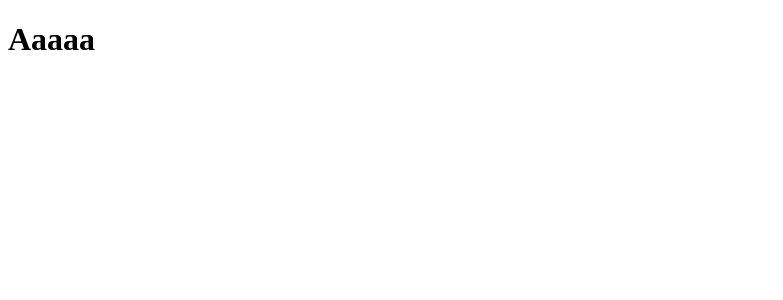
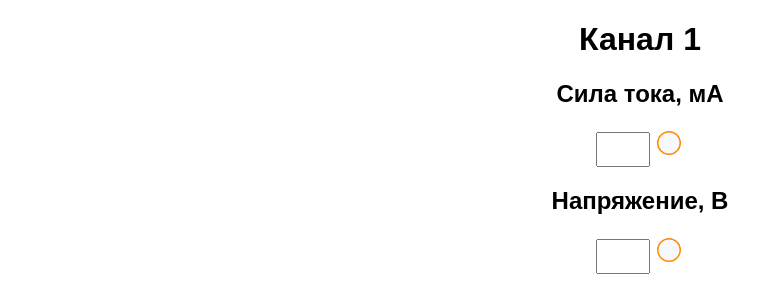
Before and after one commit to bauman-robotics/STM32h7-ethernet-UDP, a website: page udp server nodejs/public/index.html in a window 1280 px wide. Shown: the whole page, without its empty margins (0-783 px from the left). Drawn offline with nearby package versions, Linux system fonts and the light colour scheme; no server answers.

Commit message:
add front page

```diff
--- a/udp server nodejs/package.json
+++ b/udp server nodejs/package.json
@@ -10,6 +10,7 @@
   "author": "",
   "license": "ISC",
   "dependencies": {
-    "express": "^4.17.1"
+    "express": "^4.17.1",
+    "socket.io": "^2.3.0"
   }
 }
--- /dev/null
+++ b/udp server nodejs/public/css/style.css
@@ -0,0 +1,31 @@
+body {
+  font-family: sans-serif;
+}
+
+/* Make content area fill the entire browser window */
+html,
+.fullscreen {
+  height: 100%;
+  margin: 0;
+  padding: 0;
+  width: 100%;
+}
+
+/* Center the content in the browser window */
+.container {
+  display: flex;
+  margin: auto;
+  text-align: center;
+}
+
+.value {
+  font-size: 25px;
+}
+
+.led {
+  margin: auto;
+}
+
+.chanel {
+  flex: 1;
+}
--- a/udp server nodejs/public/index.html
+++ b/udp server nodejs/public/index.html
@@ -1,11 +1,49 @@
 <!DOCTYPE html>
-<html lang="en">
-<head>
-    <meta charset="UTF-8">
-    <meta name="viewport" content="width=device-width, initial-scale=1.0">
-    <title>Document</title>
-</head>
-<body>
-    <h1>Aaaaa</h1>
-</body>
+<html lang="ru">
+  <head>
+    <meta charset="utf-8" />
+    <title>test ADC from STM32H7</title>
+    <link rel="manifest" href="/manifest.json" />
+    <link rel="stylesheet" href="css/style.css" />
+    <link rel="icon" href="favicon.ico" type="image/x-icon" />
+    <meta name="viewport" content="width=device-width, initial-scale=1.0" />
+    <meta name="theme-color" content="white" />
+    <meta name="msapplication-TileColor" content="#FFFFFF" />
+  </head>
+  <body class="fullscreen">
+    <div class="container">
+
+      <div class="chanel">
+        <h1>Канал 1</h1>
+        <h2 class=>Сила тока, мА</h2>
+        <input type="text" size="1" readonly class="value" />
+        <svg viewBox="0 0 40 40" height="30" class="led">
+          <circle
+            id="led1"
+            cx="20"
+            cy="20"
+            r="15"
+            fill="GhostWhite"
+            stroke="DarkOrange"
+            stroke-width="2"
+          />
+        </svg>
+        <h2 class=>Напряжение, В</h2>
+        <input type="text" size="1" readonly class="value" />
+        <svg viewBox="0 0 40 40" height="30" class="led">
+          <circle
+            id="led2"
+            cx="20"
+            cy="20"
+            r="15"
+            fill="GhostWhite"
+            stroke="DarkOrange"
+            stroke-width="2"
+          />
+        </svg>
+      </div>
+  </div>
+    <script src="https://cdn.jsdelivr.net/npm/socket.io-client@2/dist/socket.io.js"></script>
+    <script src="js/main.js"></script>
+  </body>
 </html>
--- /dev/null
+++ b/udp server nodejs/public/js/main.js
@@ -0,0 +1,18 @@
+const socket = io.connect();
+
+const val = document.getElementsByClassName("value");
+socket.on("current", function (I) {
+  val[0].value = I;
+});
+socket.on("voltage", function (V) {
+  val[1].value = V;
+  led2.style.fill = "orange";
+});
+
+// window.onload = () => {
+//   "use strict";
+
+//   if ("serviceWorker" in navigator) {
+//     navigator.serviceWorker.register("./sw.js");
+//   }
+// };
```
Also changed, not shown: udp server nodejs/public/sw.js (added, +25 -0 lines), udp server nodejs/server.js (+29 -19 lines), udp server nodejs/public/favicon.ico (added), udp server nodejs/public/images/hello-icon-512.png (added), udp server nodejs/public/manifest.json (added), 2 other files.
